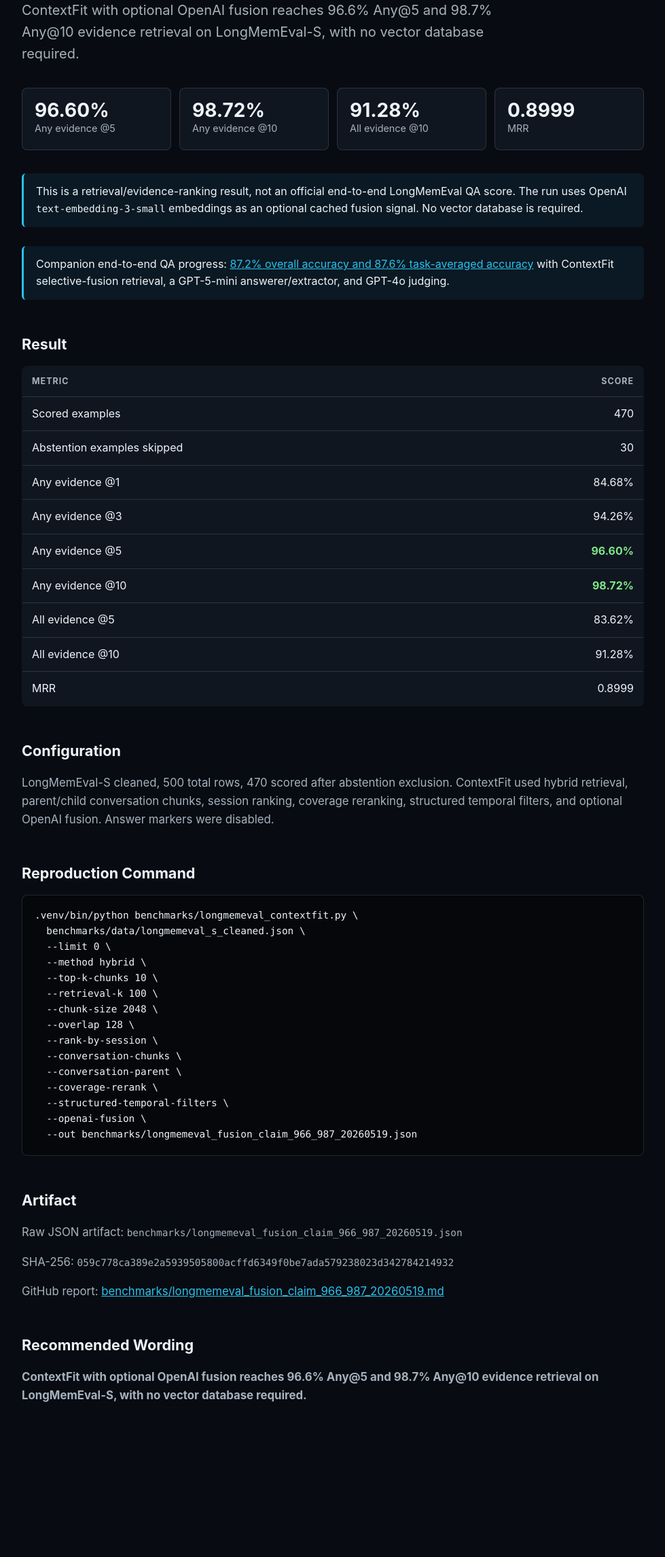
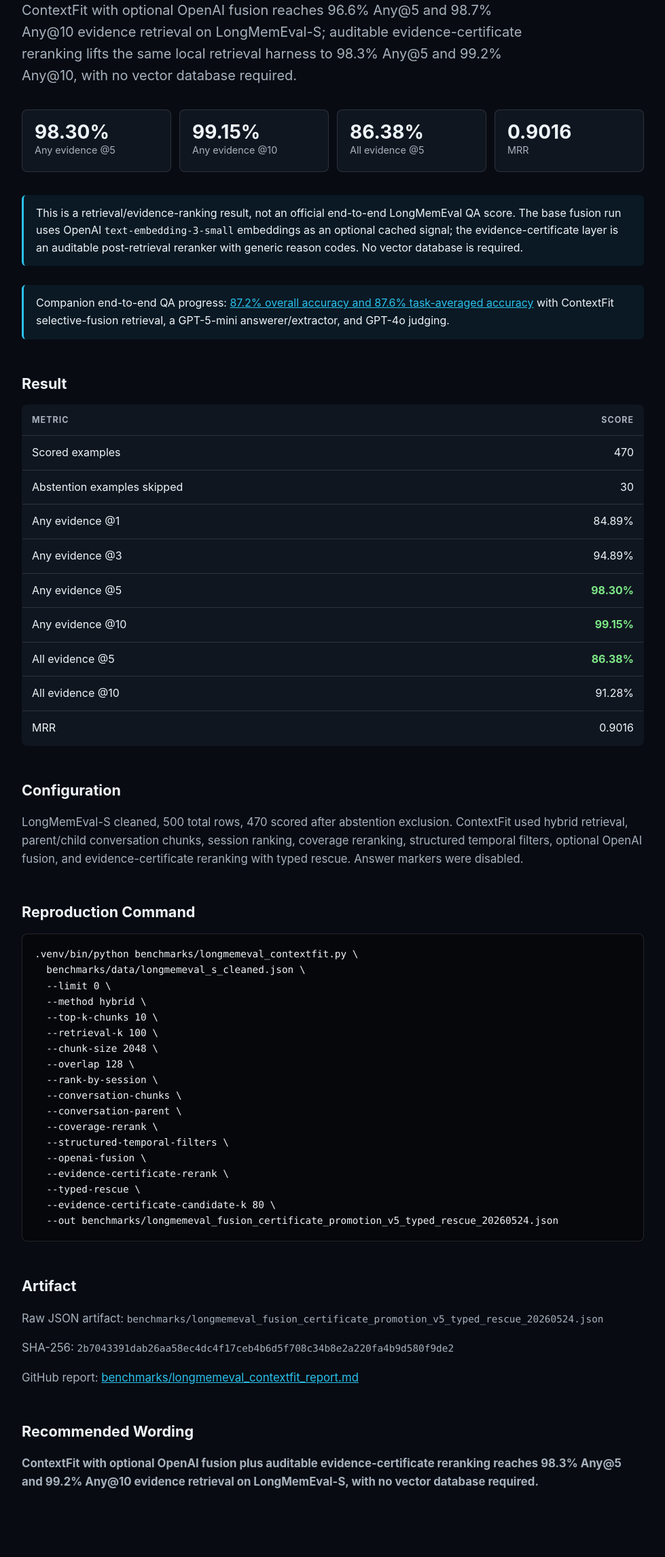
Before and after one commit to ContextFit/cf, a plain HTML site: page website/longmemeval-fusion-20260519.html in a window 1280 px wide. Shown: the part 313-2603 px from the top of the page at 68% size, without its empty margins (150-1129 px from the left). Before the commit the page ends 2476 px from the top, so only its background shows below. Drawn offline with Linux system fonts and the light colour scheme.

Commit message:
Update site for evidence certificate results

```diff
--- a/website/longmemeval-fusion-20260519.html
+++ b/website/longmemeval-fusion-20260519.html
@@ -4,7 +4,7 @@
   <meta charset="UTF-8" />
   <meta name="viewport" content="width=device-width, initial-scale=1.0" />
   <title>ContextFit LongMemEval-S Fusion Result</title>
-  <meta name="description" content="ContextFit optional OpenAI fusion reaches 96.6% Any@5 and 98.7% Any@10 evidence retrieval on LongMemEval-S with no vector database required." />
+  <meta name="description" content="ContextFit optional OpenAI fusion reaches 96.6% Any@5 and 98.7% Any@10 evidence retrieval on LongMemEval-S; auditable evidence-certificate reranking reaches 98.3% Any@5 and 99.2% Any@10." />
   <style>
     :root {
       --bg: #080b12;
@@ -86,18 +86,18 @@
   <main>
     <nav><a href="/">ContextFit</a> / Benchmark Note</nav>
 
-    <h1>96.6% Any@5.<br />98.7% Any@10.</h1>
-    <p class="lede">ContextFit with optional OpenAI fusion reaches 96.6% Any@5 and 98.7% Any@10 evidence retrieval on LongMemEval-S, with no vector database required.</p>
+    <h1>98.3% Any@5.<br />99.2% Any@10.</h1>
+    <p class="lede">ContextFit with optional OpenAI fusion reaches 96.6% Any@5 and 98.7% Any@10 evidence retrieval on LongMemEval-S; auditable evidence-certificate reranking lifts the same local retrieval harness to 98.3% Any@5 and 99.2% Any@10, with no vector database required.</p>
 
     <div class="metrics">
-      <div class="metric"><strong>96.60%</strong><span>Any evidence @5</span></div>
-      <div class="metric"><strong>98.72%</strong><span>Any evidence @10</span></div>
-      <div class="metric"><strong>91.28%</strong><span>All evidence @10</span></div>
-      <div class="metric"><strong>0.8999</strong><span>MRR</span></div>
+      <div class="metric"><strong>98.30%</strong><span>Any evidence @5</span></div>
+      <div class="metric"><strong>99.15%</strong><span>Any evidence @10</span></div>
+      <div class="metric"><strong>86.38%</strong><span>All evidence @5</span></div>
+      <div class="metric"><strong>0.9016</strong><span>MRR</span></div>
     </div>
 
     <div class="callout">
-      This is a retrieval/evidence-ranking result, not an official end-to-end LongMemEval QA score. The run uses OpenAI <code>text-embedding-3-small</code> embeddings as an optional cached fusion signal. No vector database is required.
+      This is a retrieval/evidence-ranking result, not an official end-to-end LongMemEval QA score. The base fusion run uses OpenAI <code>text-embedding-3-small</code> embeddings as an optional cached signal; the evidence-certificate layer is an auditable post-retrieval reranker with generic reason codes. No vector database is required.
     </div>
 
     <div class="callout">
@@ -110,18 +110,18 @@
       <tbody>
         <tr><td>Scored examples</td><td>470</td></tr>
         <tr><td>Abstention examples skipped</td><td>30</td></tr>
-        <tr><td>Any evidence @1</td><td>84.68%</td></tr>
-        <tr><td>Any evidence @3</td><td>94.26%</td></tr>
-        <tr><td>Any evidence @5</td><td><strong class="good">96.60%</strong></td></tr>
-        <tr><td>Any evidence @10</td><td><strong class="good">98.72%</strong></td></tr>
-        <tr><td>All evidence @5</td><td>83.62%</td></tr>
+        <tr><td>Any evidence @1</td><td>84.89%</td></tr>
+        <tr><td>Any evidence @3</td><td>94.89%</td></tr>
+        <tr><td>Any evidence @5</td><td><strong class="good">98.30%</strong></td></tr>
+        <tr><td>Any evidence @10</td><td><strong class="good">99.15%</strong></td></tr>
+        <tr><td>All evidence @5</td><td><strong class="good">86.38%</strong></td></tr>
         <tr><td>All evidence @10</td><td>91.28%</td></tr>
-        <tr><td>MRR</td><td>0.8999</td></tr>
+        <tr><td>MRR</td><td>0.9016</td></tr>
       </tbody>
     </table>
 
     <h2>Configuration</h2>
-    <p>LongMemEval-S cleaned, 500 total rows, 470 scored after abstention exclusion. ContextFit used hybrid retrieval, parent/child conversation chunks, session ranking, coverage reranking, structured temporal filters, and optional OpenAI fusion. Answer markers were disabled.</p>
+    <p>LongMemEval-S cleaned, 500 total rows, 470 scored after abstention exclusion. ContextFit used hybrid retrieval, parent/child conversation chunks, session ranking, coverage reranking, structured temporal filters, optional OpenAI fusion, and evidence-certificate reranking with typed rescue. Answer markers were disabled.</p>
 
     <h2>Reproduction Command</h2>
     <pre><code>.venv/bin/python benchmarks/longmemeval_contextfit.py \
@@ -138,15 +138,18 @@
   --coverage-rerank \
   --structured-temporal-filters \
   --openai-fusion \
-  --out benchmarks/longmemeval_fusion_claim_966_987_20260519.json</code></pre>
+  --evidence-certificate-rerank \
+  --typed-rescue \
+  --evidence-certificate-candidate-k 80 \
+  --out benchmarks/longmemeval_fusion_certificate_promotion_v5_typed_rescue_20260524.json</code></pre>
 
     <h2>Artifact</h2>
-    <p>Raw JSON artifact: <code>benchmarks/longmemeval_fusion_claim_966_987_20260519.json</code></p>
-    <p>SHA-256: <code>059c778ca389e2a5939505800acffd6349f0be7ada579238023d342784214932</code></p>
-    <p>GitHub report: <a href="https://github.com/ContextFit/cf/blob/contextfit-lockin-20260518/benchmarks/longmemeval_fusion_claim_966_987_20260519.md">benchmarks/longmemeval_fusion_claim_966_987_20260519.md</a></p>
+    <p>Raw JSON artifact: <code>benchmarks/longmemeval_fusion_certificate_promotion_v5_typed_rescue_20260524.json</code></p>
+    <p>SHA-256: <code>2b7043391dab26aa58ec4dc4f17ceb4b6d5f708c34b8e2a220fa4b9d580f9de2</code></p>
+    <p>GitHub report: <a href="https://github.com/ContextFit/cf/blob/contextfit-lockin-20260518/benchmarks/longmemeval_contextfit_report.md#2026-05-24-evidence-certificate-retrieval-rerank">benchmarks/longmemeval_contextfit_report.md</a></p>
 
     <h2>Recommended Wording</h2>
-    <p><strong>ContextFit with optional OpenAI fusion reaches 96.6% Any@5 and 98.7% Any@10 evidence retrieval on LongMemEval-S, with no vector database required.</strong></p>
+    <p><strong>ContextFit with optional OpenAI fusion plus auditable evidence-certificate reranking reaches 98.3% Any@5 and 99.2% Any@10 evidence retrieval on LongMemEval-S, with no vector database required.</strong></p>
   </main>
 </body>
 </html>
```
Also changed, not shown: website/index.html (+3 -2 lines), website/longmemeval-fusion-qa-20260519.html (+1 -1 lines), website/whitepaper.html (+16 -6 lines), website/llms.txt, 5 other files.
